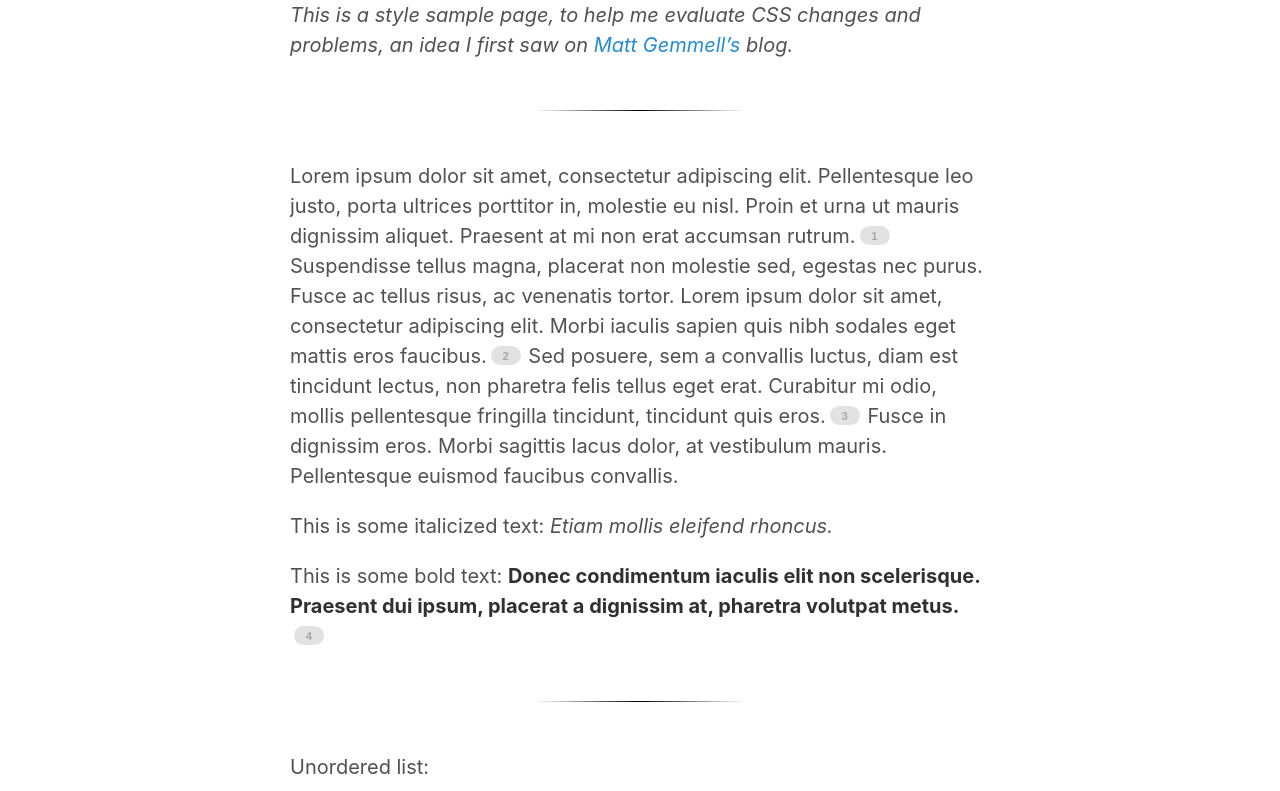
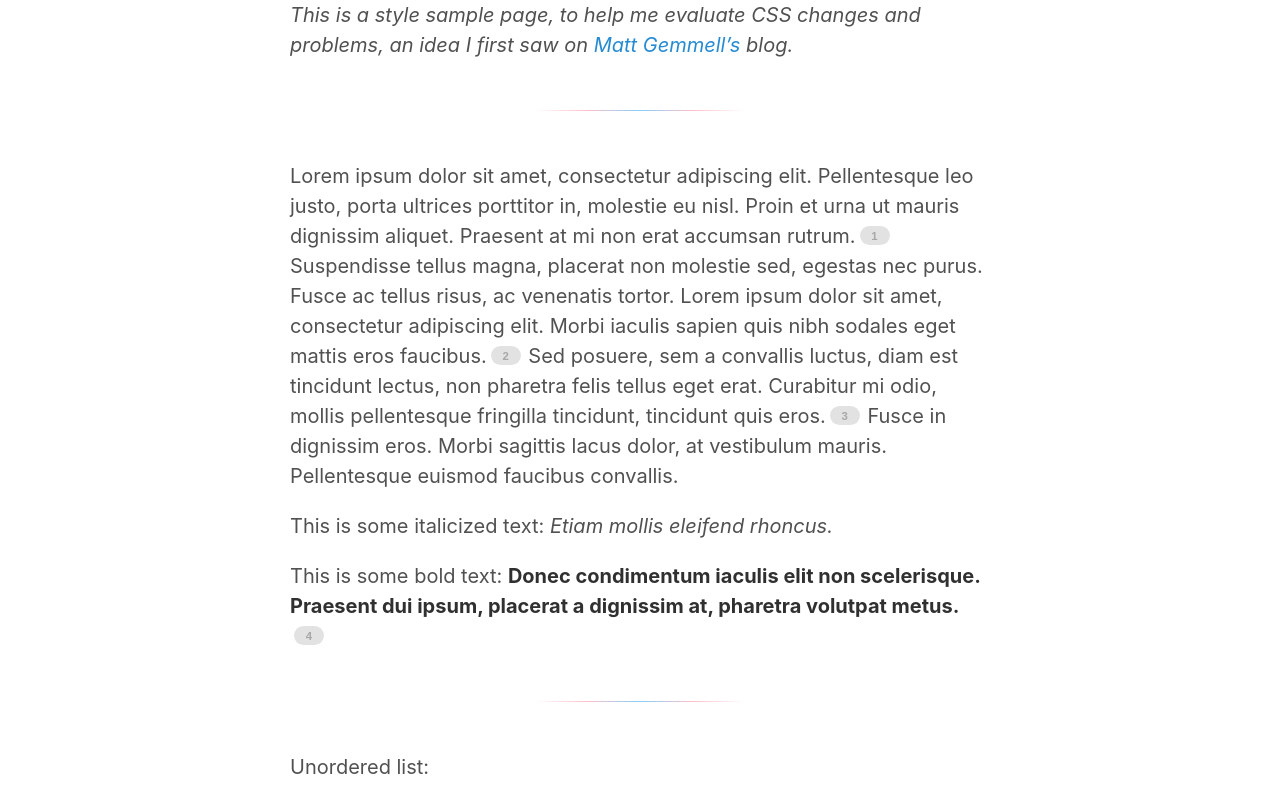
Before and after one commit to rkudeshi/rkudeshi.github.io, a Jekyll site: the page built from 5-style-sample.md, in a window 1280 px wide. Shown: the part 160-951 px from the top of the page. Built offline with Jekyll 4.4.1, drawn with Linux system fonts in a browser that asks for light colours.

Commit message:
Update HR to whimsical gradient!

```diff
--- a/_sass/_RAVI.scss
+++ b/_sass/_RAVI.scss
@@ -136,7 +136,7 @@
     background-image: -moz-linear-gradient(left, rgba(0,0,0,0), rgba(0,0,0,0.99), rgba(0,0,0,0));
     background-image: -ms-linear-gradient(left, rgba(0,0,0,0), rgba(0,0,0,0.99), rgba(0,0,0,0));
     background-image: -o-linear-gradient(left, rgba(0,0,0,0), rgba(0,0,0,0.99), rgba(0,0,0,0));
-    background-image: linear-gradient(to right, transparent, black, transparent);
+    background-image: linear-gradient(to right, transparent, pink, lightskyblue, pink, transparent);
     border: 0;
     height: 1px;
     margin: 2.5rem auto;
```
